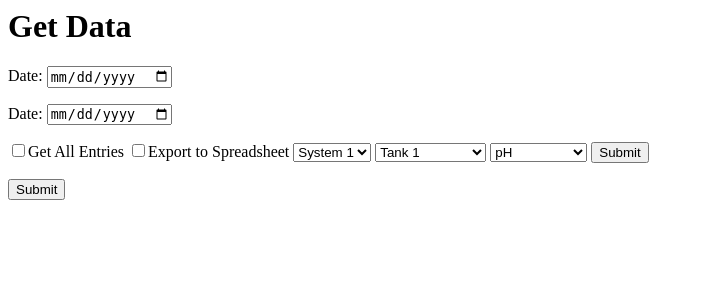
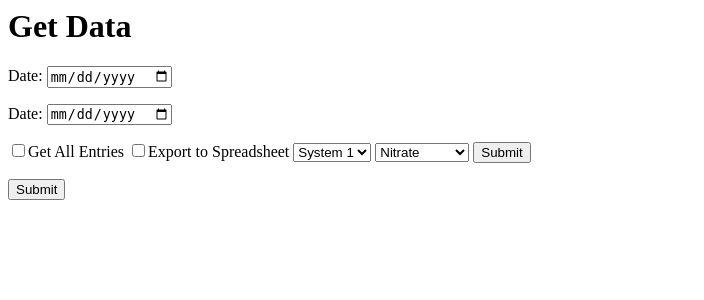
Before and after one commit to theplantipro/theplant, a Django app: template templates/mn_download.html in a window 1280 px wide. Shown: the top 300 px of the page, without its empty margins (0-704 px from the left). Run offline with Django 3.2, Linux system fonts and the light colour scheme; the template is opened without the code that fills it, so the values that code supplies are empty.

Commit message:
Edited mn_download

```diff
--- a/templates/mn_download.html
+++ b/templates/mn_download.html
@@ -14,7 +14,7 @@
       </ul>
    {% endif %}
 
-   <form action="/app/download/mt_process" method="get">
+   <form action="/app/download/mn_process" method="get">
       <p>Date: <input type="date" name="date1"></p>
       <p>Date: <input type="date" name="date2"></p>
       <input type="checkbox" name="alldates">Get All Entries</input>
@@ -22,23 +22,15 @@
       <select name="system">
          <option value=1>System 1</option>
          <option value=2>System 2</option>
-         <option value=3>Both</option>
-      </select>
-      <select name="where">
-         <option value="tank1">Tank 1</option>
-         <option value="tank2">Tank 2</option>
-         <option value="tank3">Tank 3</option>
-         <option value="tank4">Tank 4</option>
-         <option value="sed">Sediment Tank</option>
-         <option value="beg">Beginning Bed</option>
-         <option value="end">Ending Bed</option>
-         <option value="all">All</option>
       </select>
       <select name="thetype">
-         <option value="ph">pH</option>
-         <option value="temp">Temperature</option>
-         <option value="do">DO</option>
          <option value="nitrate">Nitrate</option>
+         <option value="phosphorus">Phosphorus</option>
+         <option value="potassium">Potassium</option>
+         <option value="ammonia">Ammonia</option>
+         <option value="sulfate">Sulfate</option>
+         <option value="calcium">Calcium</option>
+         <option value="magnesium">Magnesium</option>
       </select>
       <input type="submit" value="Submit"/>
    </form>
```
